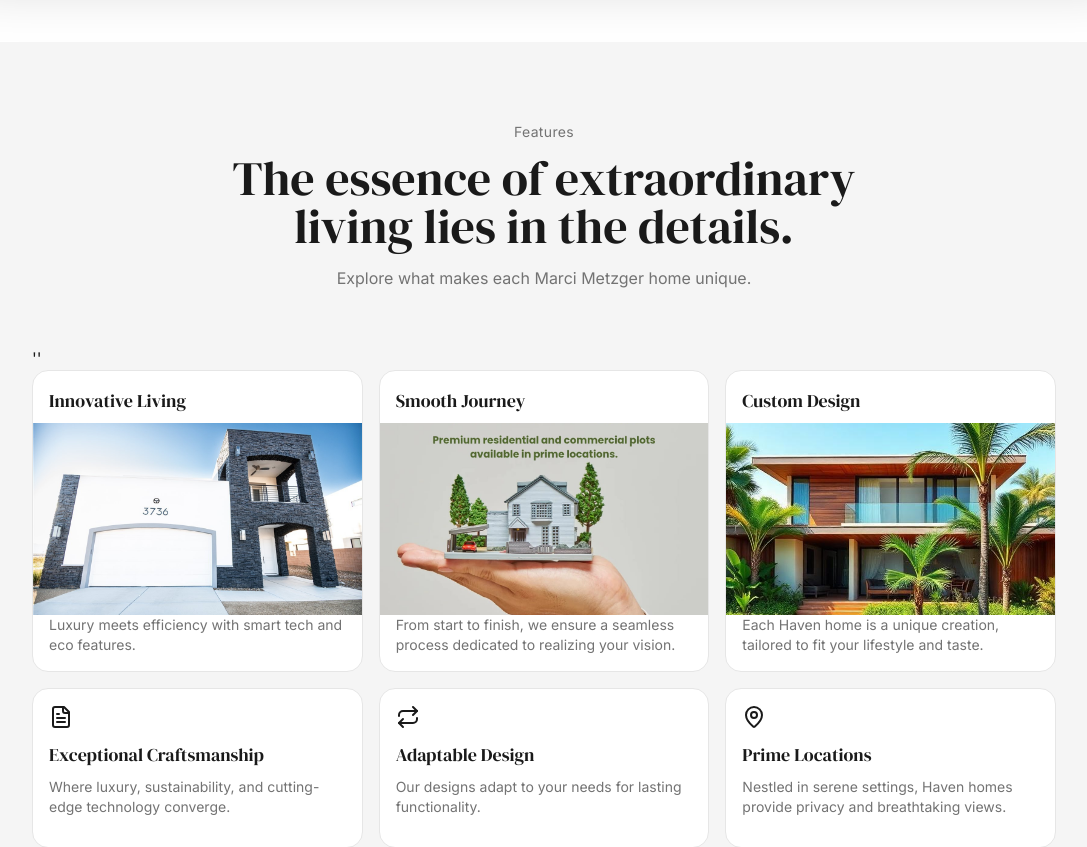
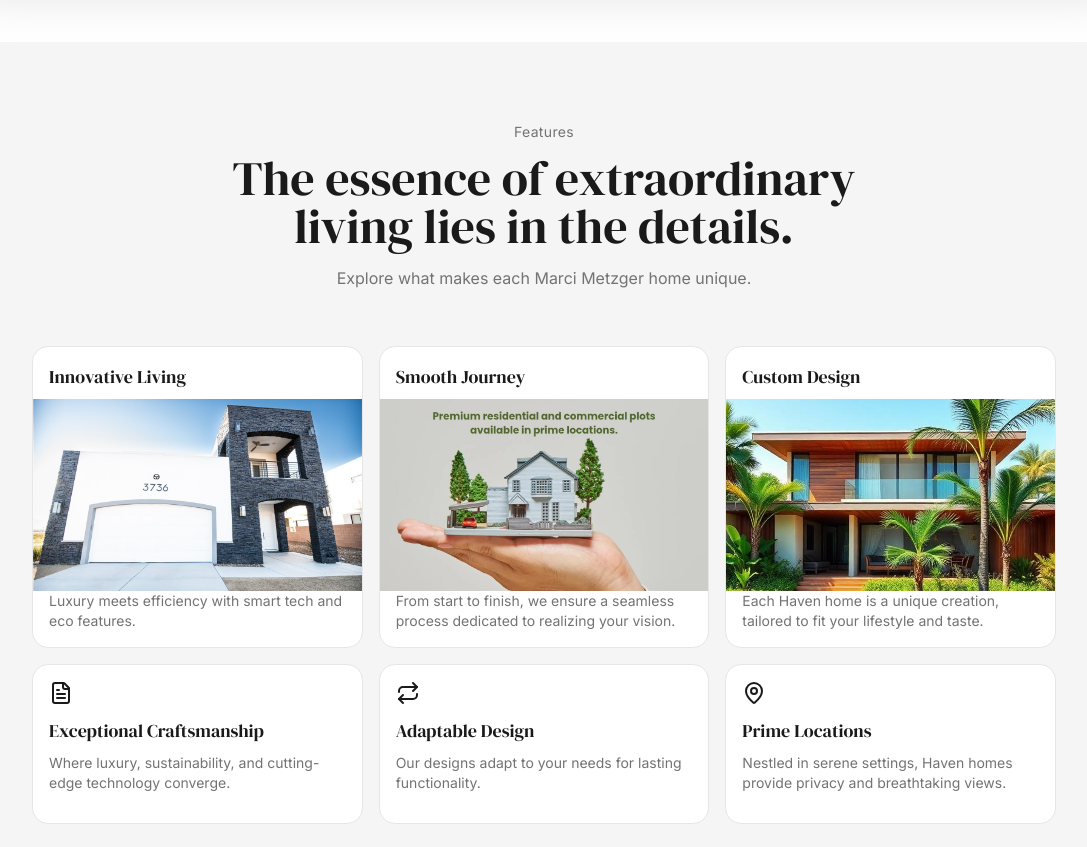
Before and after one commit to zrncrblln/marci_metzger, a React (Vite) app: page / in a window 1280 px wide. Shown: the part 2420-3267 px from the top of the page, without its empty margins (96-1183 px from the left). Built offline with nearby package versions, Linux system fonts and the light colour scheme; the HTML template or start-up script is replaced by a standard one.

Commit message:
Update FeaturesSection.tsx

```diff
--- a/src/components/FeaturesSection.tsx
+++ b/src/components/FeaturesSection.tsx
@@ -65,7 +65,7 @@ const FeaturesSection = () => {
             Explore what makes each Marci Metzger home unique.
           </p>
         </div>
-        ''
+
         {/* Bento Grid */}
         <div className="grid grid-cols-3 gap-4 mb-8">
           {/* Row 1 */}
```
